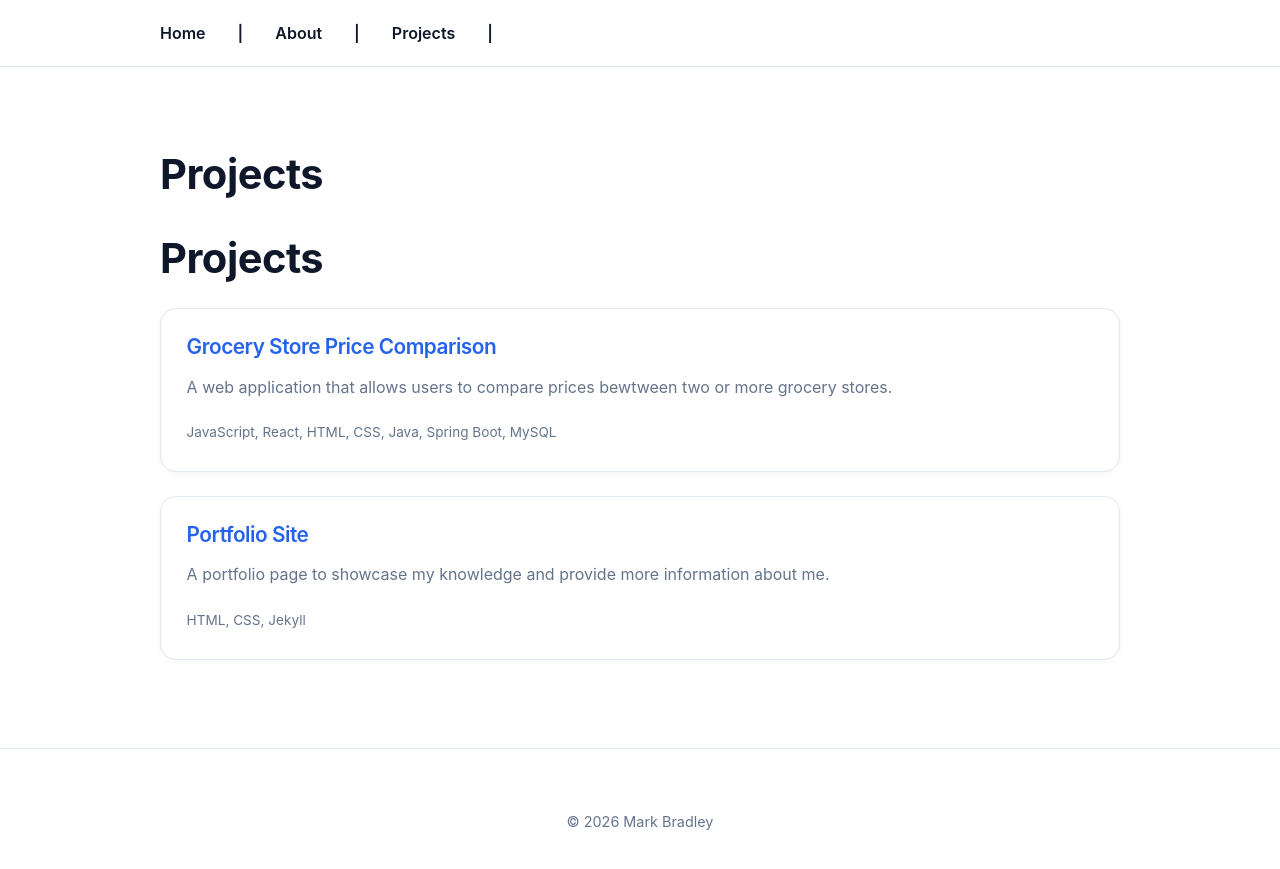
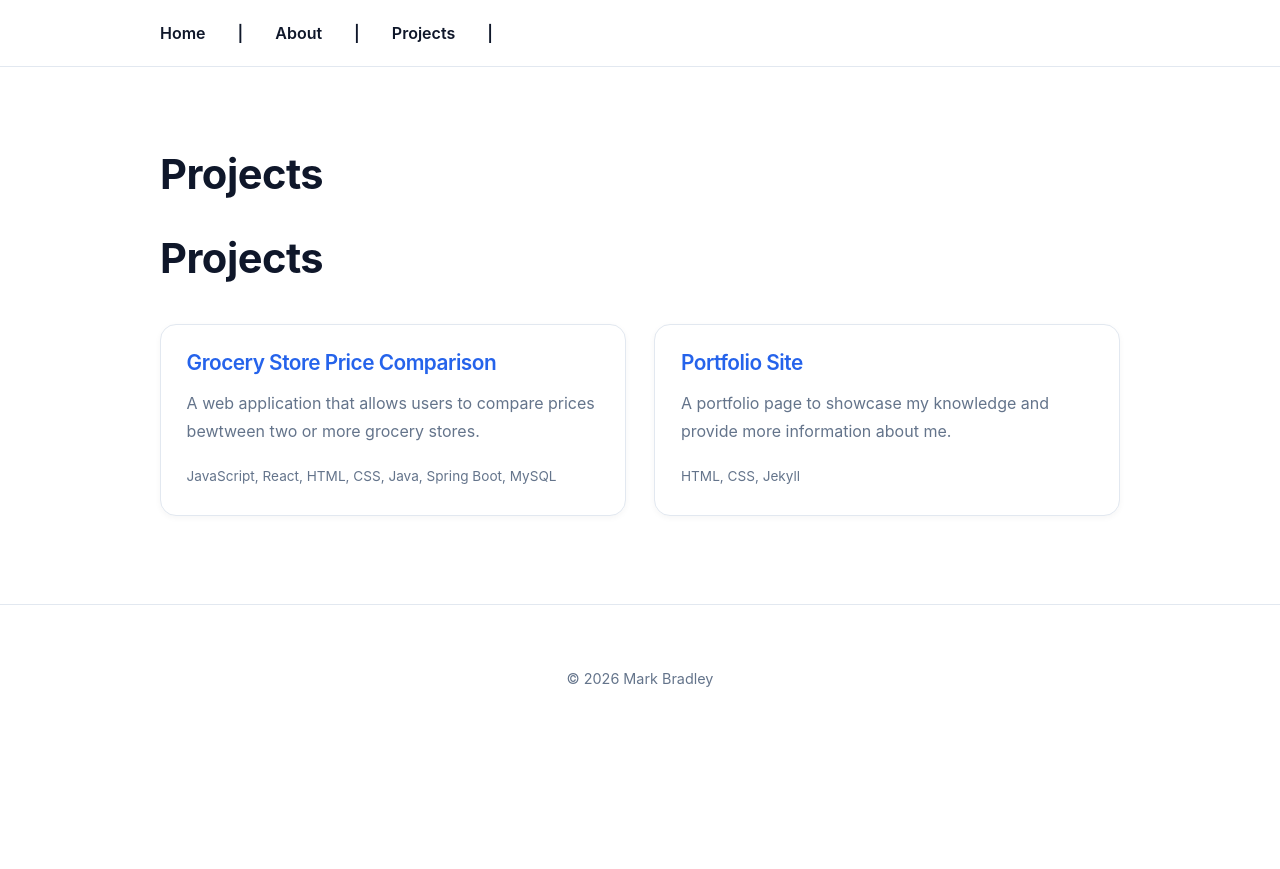
Before and after one commit to mark-bradley1/mark-bradley1.github.io, a Jekyll site: the page built from projects.md, in a window 1280 px wide. Shown: the top 869 px of the page. Built offline with Jekyll 4.4.1, drawn with Linux system fonts in a browser that asks for light colours.

Commit message:
Refactor project cards layout in projects.md

```diff
--- a/projects.md
+++ b/projects.md
@@ -6,12 +6,16 @@ permalink: /projects/
 
 # Projects
 
-{% for project in site.projects %}
-<div class="card">
-  <h3>
-    <a href="{{ project.url | relative_url }}">{{ project.title }}</a>
-  </h3>
-  <p>{{ project.content | strip_html | truncate: 120 }}</p>
-  <small>{{ project.tech }}</small>
+<div class="projects-grid">
+  {% for project in site.projects %}
+    <div class="card">
+      <h3>
+        <a href="{{ project.url | relative_url }}">
+          {{ project.title }}
+        </a>
+      </h3>
+      <p>{{ project.content | strip_html | truncate: 120 }}</p>
+      <small>{{ project.tech }}</small>
+    </div>
+  {% endfor %}
 </div>
-{% endfor %}
```
